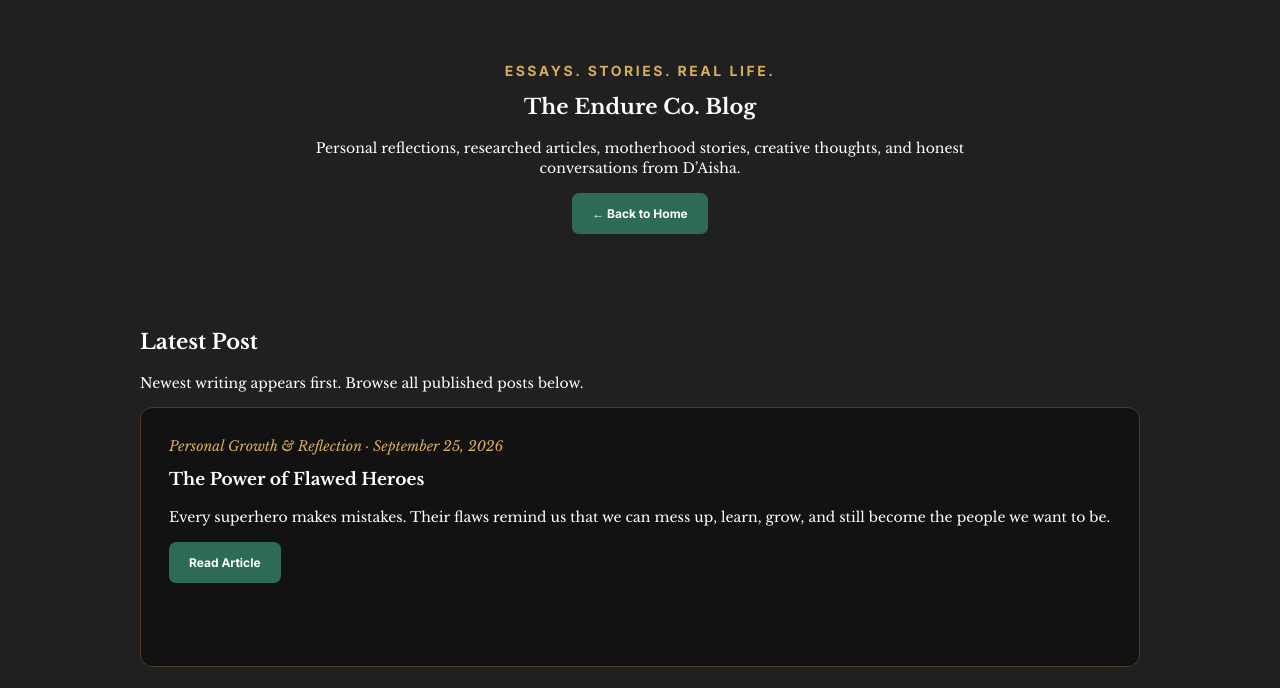
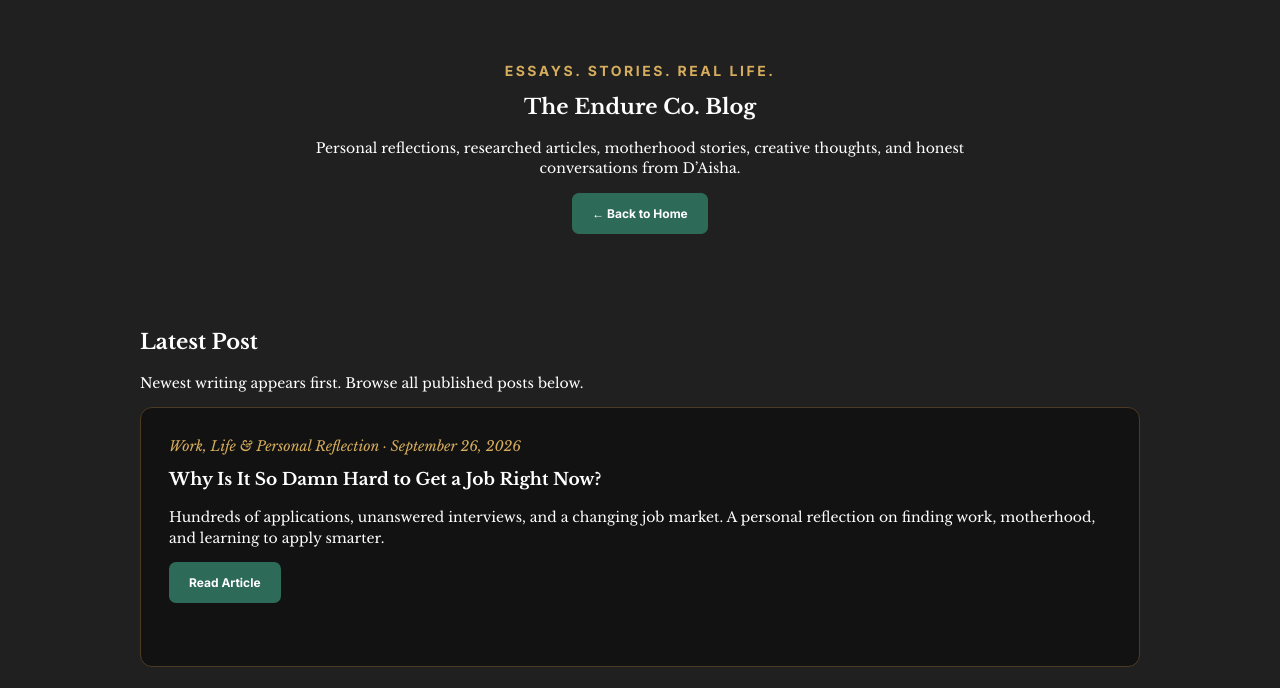
Before and after one commit to daishat/endure-co-studios-site, a plain HTML site: page blog.html in a window 1280 px wide. Shown: the part 58-746 px from the top of the page. Drawn offline with nearby package versions, Linux system fonts and the light colour scheme.

Commit message:
Update blog.html
Add job search post to top of blog archive

```diff
--- a/blog.html
+++ b/blog.html
@@ -61,6 +61,23 @@
         <h2>Latest Post</h2><p>Newest writing appears first. Browse all published posts below.</p>
 
         <div id="blog-list" class="blog-list">
+          <article class="info-card">
+  <p class="gold-text italic">
+    Work, Life &amp; Personal Reflection · September 26, 2026
+  </p>
+
+  <h3>Why Is It So Damn Hard to Get a Job Right Now?</h3>
+
+  <p>
+    Hundreds of applications, unanswered interviews, and a changing job
+    market. A personal reflection on finding work, motherhood, and
+    learning to apply smarter.
+  </p>
+
+  <a class="btn primary" href="blog/why-is-it-so-damn-hard-to-get-a-job-right-now.html">
+    Read Article
+  </a>
+</article>
          <article class="info-card">
   <p class="gold-text italic">
     Personal Growth &amp; Reflection · September 25, 2026
```
